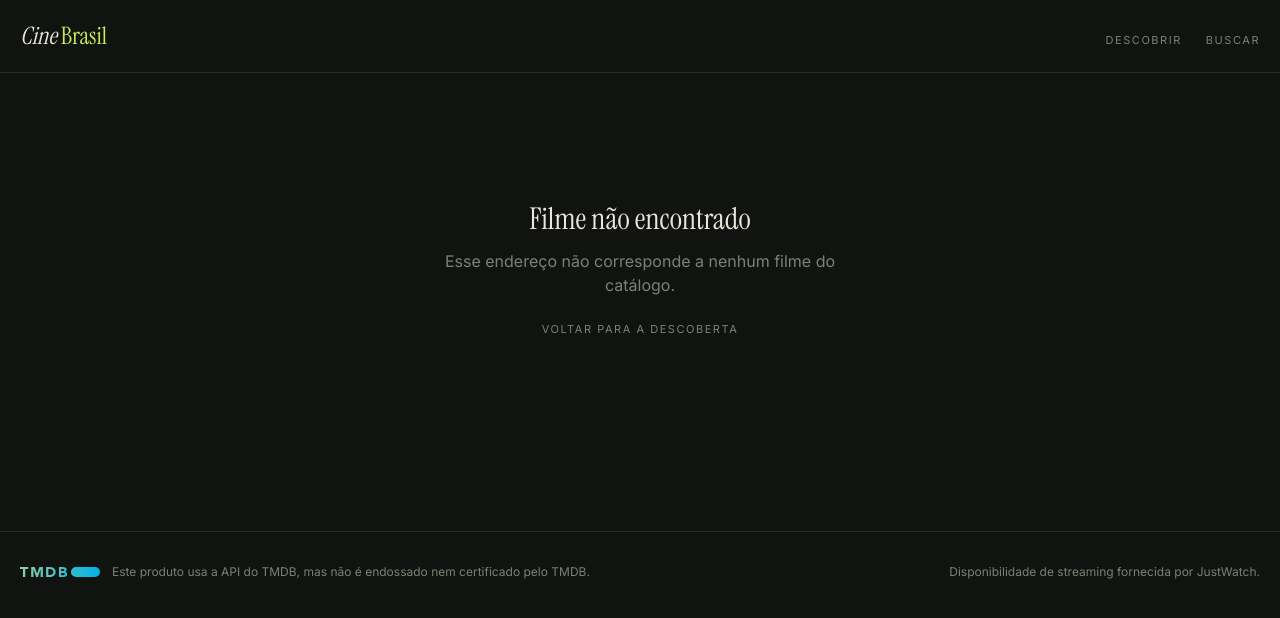
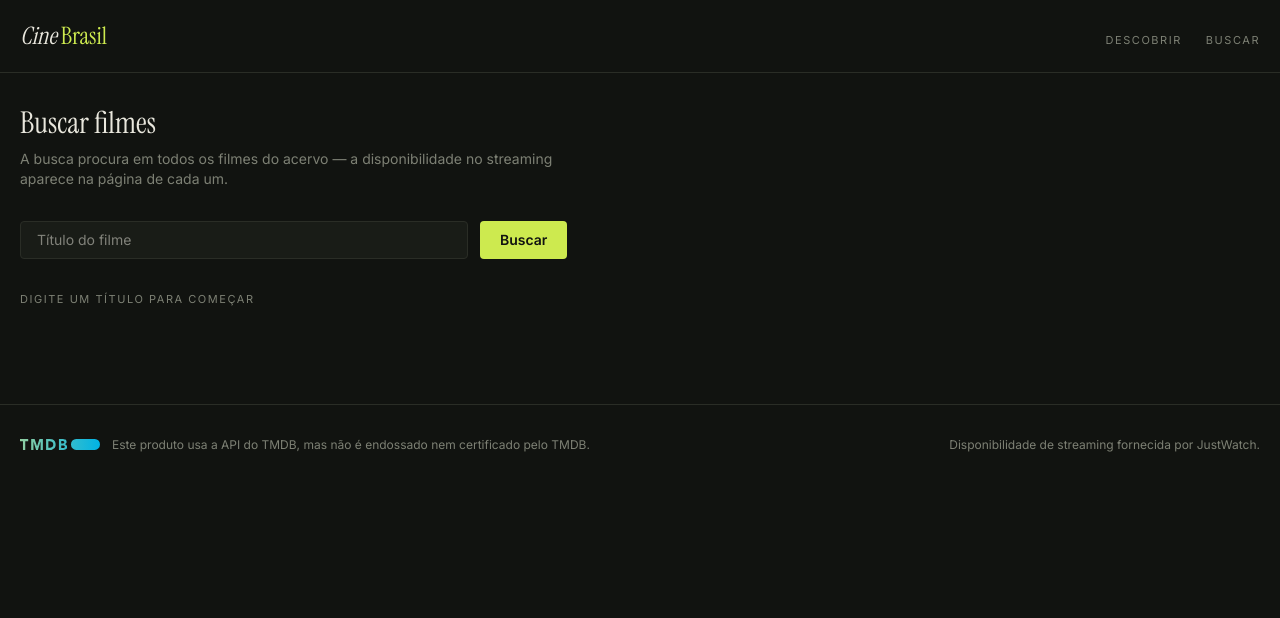
Before and after one commit to MoisesAbdalla/cine-brasil, a Next.js app: page /busca in a window 1280 px wide. Before the commit this address had no page. Shown: the top 618 px of the page. Built offline with nearby package versions, Linux system fonts and the light colour scheme.

Commit message:
feat: busca por título com aviso sobre o escopo do acervo

```diff
--- /dev/null
+++ b/src/app/busca/page.tsx
@@ -0,0 +1,74 @@
+import type { Metadata } from 'next';
+import { GradeFilmes } from '@/components/grade-filmes';
+import { Paginacao } from '@/components/paginacao';
+import { FILTROS_PADRAO, lerFiltros, type ParamsBrutos } from '@/lib/filtros/schema';
+import { buscarFilmes } from '@/lib/tmdb/buscar';
+
+interface Props {
+  searchParams: Promise<ParamsBrutos>;
+}
+
+export const metadata: Metadata = {
+  title: 'Buscar filmes',
+  description: 'Procure um filme pelo título e veja onde ele está disponível no Brasil.',
+};
+
+export default async function PaginaBusca({ searchParams }: Props) {
+  const params = await searchParams;
+  const termo = (Array.isArray(params.q) ? params.q[0] : params.q)?.trim() ?? '';
+  const { pagina } = lerFiltros(params);
+
+  const resultado = termo ? await buscarFilmes(termo, pagina) : null;
+
+  return (
+    <div className="space-y-8">
+      <div>
+        <h1 className="font-serif text-3xl">Buscar filmes</h1>
+        <p className="mt-2 max-w-prose text-sm text-suave">
+          A busca procura em todos os filmes do acervo — a disponibilidade no streaming aparece na
+          página de cada um.
+        </p>
+      </div>
+
+      <form action="/busca" className="flex gap-3">
+        <input
+          type="search"
+          name="q"
+          defaultValue={termo}
+          placeholder="Título do filme"
+          aria-label="Título do filme"
+          className="w-full max-w-md rounded-sm border border-borda bg-superficie px-4 py-2 text-sm outline-none focus:border-acento"
+        />
+        <button
+          type="submit"
+          className="rounded-sm bg-acento px-5 py-2 text-sm font-semibold text-sobre-acento"
+        >
+          Buscar
+        </button>
+      </form>
+
+      {resultado === null ? (
+        <p className="etiqueta">digite um título para começar</p>
+      ) : resultado.filmes.length === 0 ? (
+        <div className="border border-borda px-6 py-16 text-center">
+          <h2 className="font-serif text-2xl">Nenhum filme com esse título</h2>
+          <p className="mt-3 text-sm text-suave">Verifique a grafia ou tente parte do nome.</p>
+        </div>
+      ) : (
+        <>
+          <p className="etiqueta">
+            {resultado.totalResultados.toLocaleString('pt-BR')} resultados para "{termo}"
+          </p>
+          <GradeFilmes filmes={resultado.filmes} />
+          <Paginacao
+            filtros={{ ...FILTROS_PADRAO, pagina: resultado.pagina }}
+            pagina={resultado.pagina}
+            totalPaginas={resultado.totalPaginas}
+            base="/busca"
+            extras={{ q: termo }}
+          />
+        </>
+      )}
+    </div>
+  );
+}
--- /dev/null
+++ b/src/lib/tmdb/buscar.ts
@@ -0,0 +1,13 @@
+import { buscarNoTmdb, CACHE } from './cliente';
+import { montarResultado, type ResultadoDescoberta } from './descobrir';
+import type { FilmeResumoTmdb, RespostaPaginada } from './tipos';
+
+export async function buscarFilmes(termo: string, pagina: number): Promise<ResultadoDescoberta> {
+  const bruto = await buscarNoTmdb<RespostaPaginada<FilmeResumoTmdb>>(
+    '/search/movie',
+    { query: termo, page: String(pagina), include_adult: 'false' },
+    CACHE.busca,
+  );
+
+  return montarResultado(bruto);
+}
```
